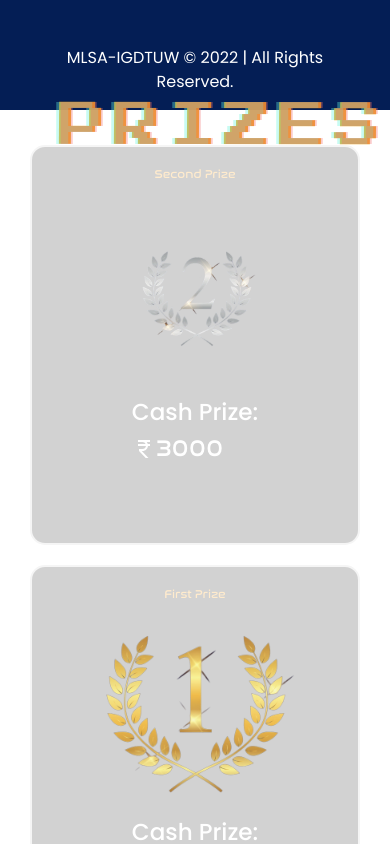
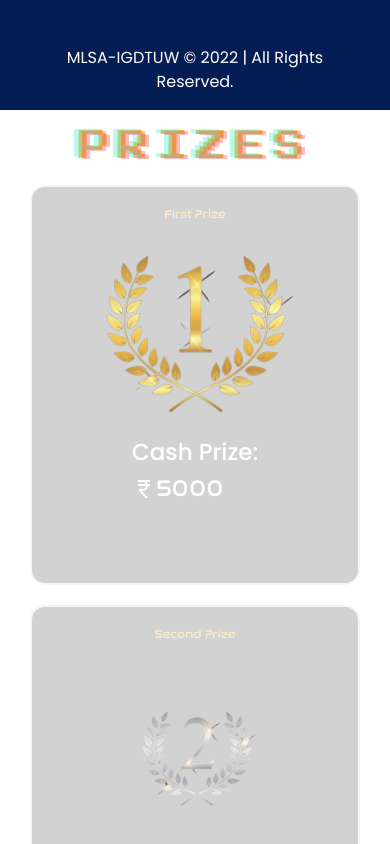
Before and after one commit to MicrosoftStudentChapterIGDTUW/reactmsc, a React (Create React App) app: page /upevent in a window 390 px wide. Shown: the part 1900-2744 px from the top of the page. Built offline with nearby package versions, Linux system fonts and the light colour scheme.

Commit message:
mobile size done

```diff
--- a/src/prizes/Prizes.js
+++ b/src/prizes/Prizes.js
@@ -15,8 +15,8 @@ function Prizes() {
           <h4 className='prizeheading'>PRIZES</h4>
        </div>
     <div className='prizes'>
+        <Prize pos='First Prize' img={winner} amt='5000' />
         <Prize pos='Second Prize' img={second} amt='3000' />
-        <Prize pos='First Prize' img={winner} amt='5000' />
         <Prize pos='Third Prize' img={third} amt='2000' />
     </div>
     </div>
--- a/src/prizes/prizes.css
+++ b/src/prizes/prizes.css
@@ -219,4 +219,13 @@
         flex-wrap: wrap;
         justify-content: space-around;
   }
+
+  .prizes_head{
+    padding-bottom: 20px;
+    padding-top: 20px;
+  }
+
+  .prizeheading{
+    font-size: 2em;
+  }
 }
```
